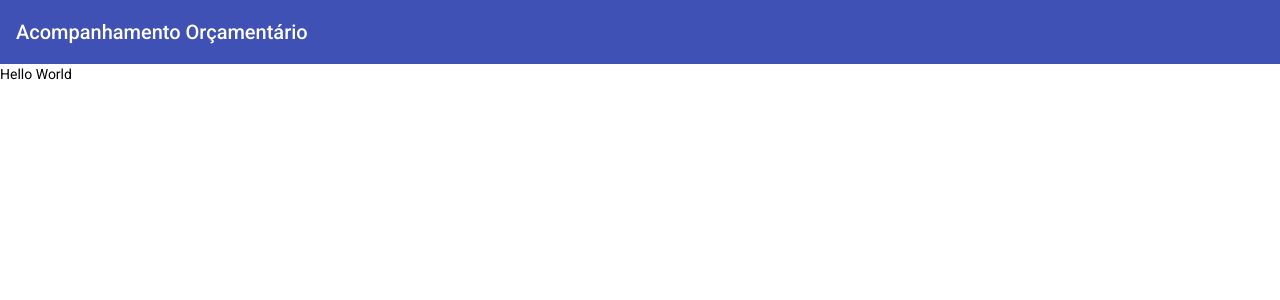
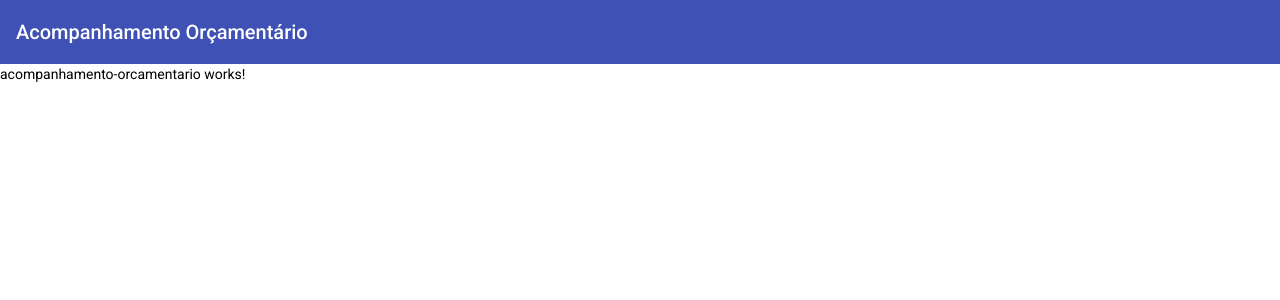
Before and after one commit to NetThor131/ProgWeb-Front, an Angular app: page /acompanhamento-orcamentario in a window 1280 px wide. Before the commit this address led to /. Shown: the top 300 px of the page. Built offline with nearby package versions, Linux system fonts and the light colour scheme.

Commit message:
Adicionar roteamento ao componente de acompanhamento orcamentario

```diff
--- /dev/null
+++ b/src/app/acompanhamento-orcamentario/index.ts
@@ -0,0 +1,2 @@
+export * from './acompanhamento-orcamentario.module';
+export * from './acompanhamento-orcamentario.component';
--- a/src/app/app-routing.module.ts
+++ b/src/app/app-routing.module.ts
@@ -1,10 +1,23 @@
 import { NgModule } from '@angular/core';
 import { RouterModule, Routes } from '@angular/router';
 
-const routes: Routes = [];
+const routes: Routes = [
+  {
+    path: '',
+    pathMatch: 'full',
+    redirectTo: 'acompanhamento-orcamentario',
+  },
+  {
+    path: 'acompanhamento-orcamentario',
+    loadChildren: () =>
+      import('./acompanhamento-orcamentario').then(
+        (m) => m.AcompanhamentoOrcamentarioModule
+      ),
+  },
+];
 
 @NgModule({
   imports: [RouterModule.forRoot(routes)],
-  exports: [RouterModule]
+  exports: [RouterModule],
 })
-export class AppRoutingModule { }
+export class AppRoutingModule {}
--- a/src/app/app.component.html
+++ b/src/app/app.component.html
@@ -2,4 +2,4 @@
   <span>Acompanhamento Orçamentário</span>
 </mat-toolbar>
 
-<div>Hello World</div>
+<router-outlet></router-outlet>
```
Also changed, not shown: src/app/acompanhamento-orcamentario/acompanhamento-orcamentario-routing.module.ts (added, +14 -0 lines), src/app/acompanhamento-orcamentario/acompanhamento-orcamentario.module.ts (+6 -6 lines).
